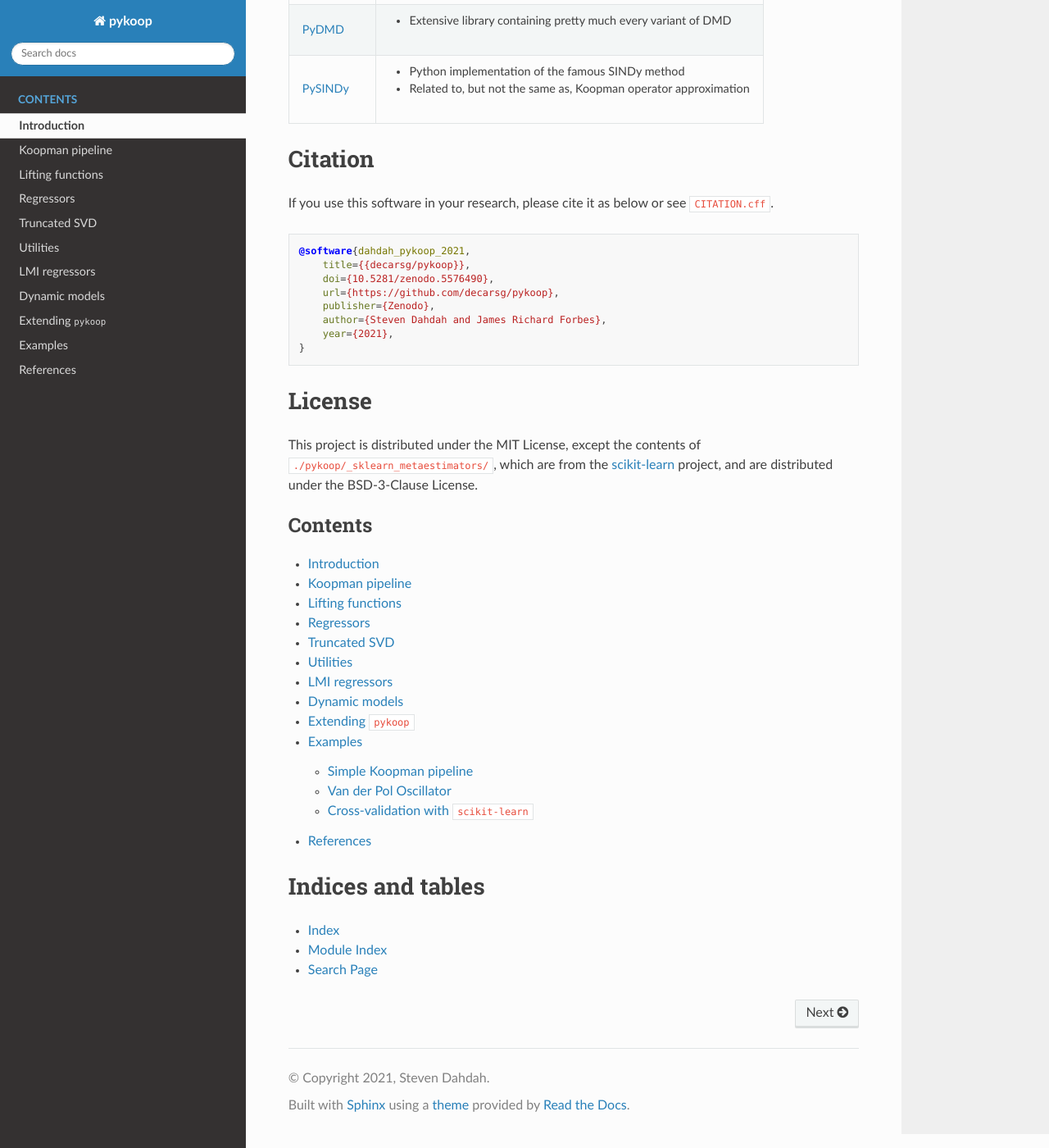
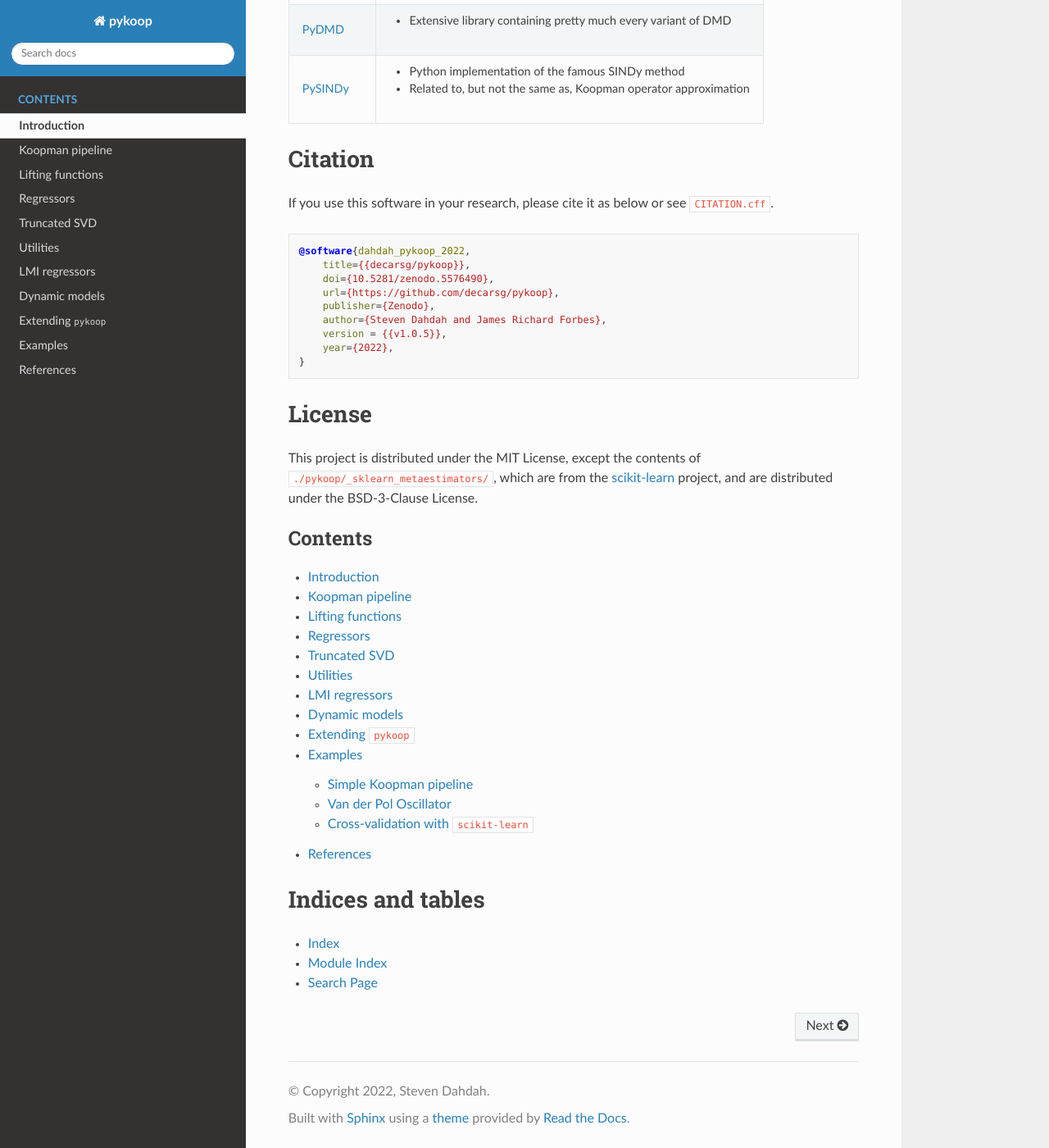
Before and after one commit to decargroup/pykoop, a Sphinx documentation site: the page built from doc/index.rst, in a window 1280 px wide and 1400 px high, scrolled down 3371 px. Shown: the whole window at 82% size. Built offline with Sphinx 7.4.7 and the Read the Docs theme 2.0.0, drawn with Linux system fonts in a browser that asks for light colours.

Commit message:
Bump version

```diff
--- a/README.rst
+++ b/README.rst
@@ -194,13 +194,14 @@ If you use this software in your research, please cite it as below or see
 
 .. code-block:: bibtex
 
-    @software{dahdah_pykoop_2021,
+    @software{dahdah_pykoop_2022,
         title={{decarsg/pykoop}},
         doi={10.5281/zenodo.5576490},
         url={https://github.com/decarsg/pykoop},
         publisher={Zenodo},
         author={Steven Dahdah and James Richard Forbes},
-        year={2021},
+        version = {{v1.0.5}},
+        year={2022},
     }
 
 
--- a/doc/conf.py
+++ b/doc/conf.py
@@ -18,7 +18,7 @@ sys.path.insert(0, os.path.abspath('../'))
 # -- Project information -----------------------------------------------------
 
 project = 'pykoop'
-copyright = '2021, Steven Dahdah'
+copyright = '2022, Steven Dahdah'
 author = 'Steven Dahdah'
 
 # -- General configuration ---------------------------------------------------
--- a/setup.py
+++ b/setup.py
@@ -5,7 +5,7 @@ with open('README.rst', 'r') as f:
 
 setuptools.setup(
     name='pykoop',
-    version='1.0.4',
+    version='1.0.5',
     description='Koopman operator identification library in Python',
     long_description=readme,
     author='Steven Dahdah',
```
Also changed, not shown: 3 other files.
